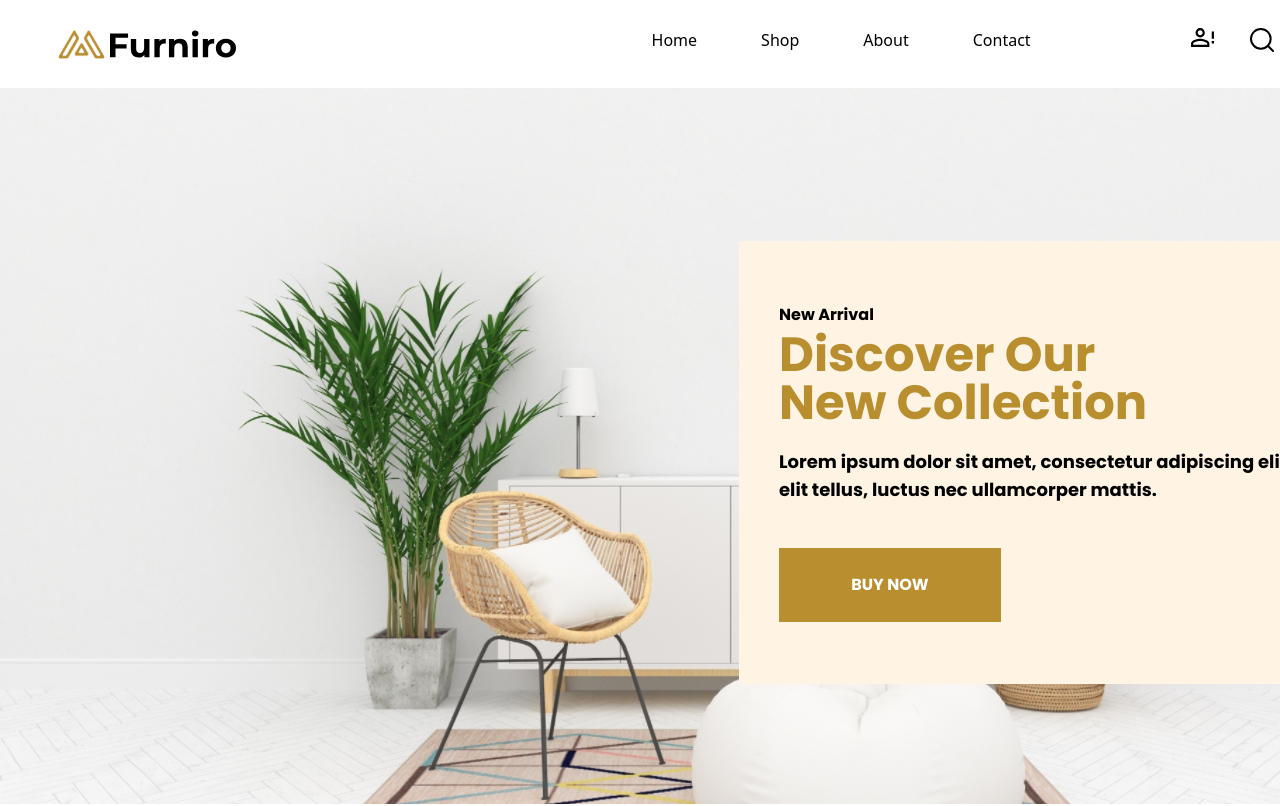
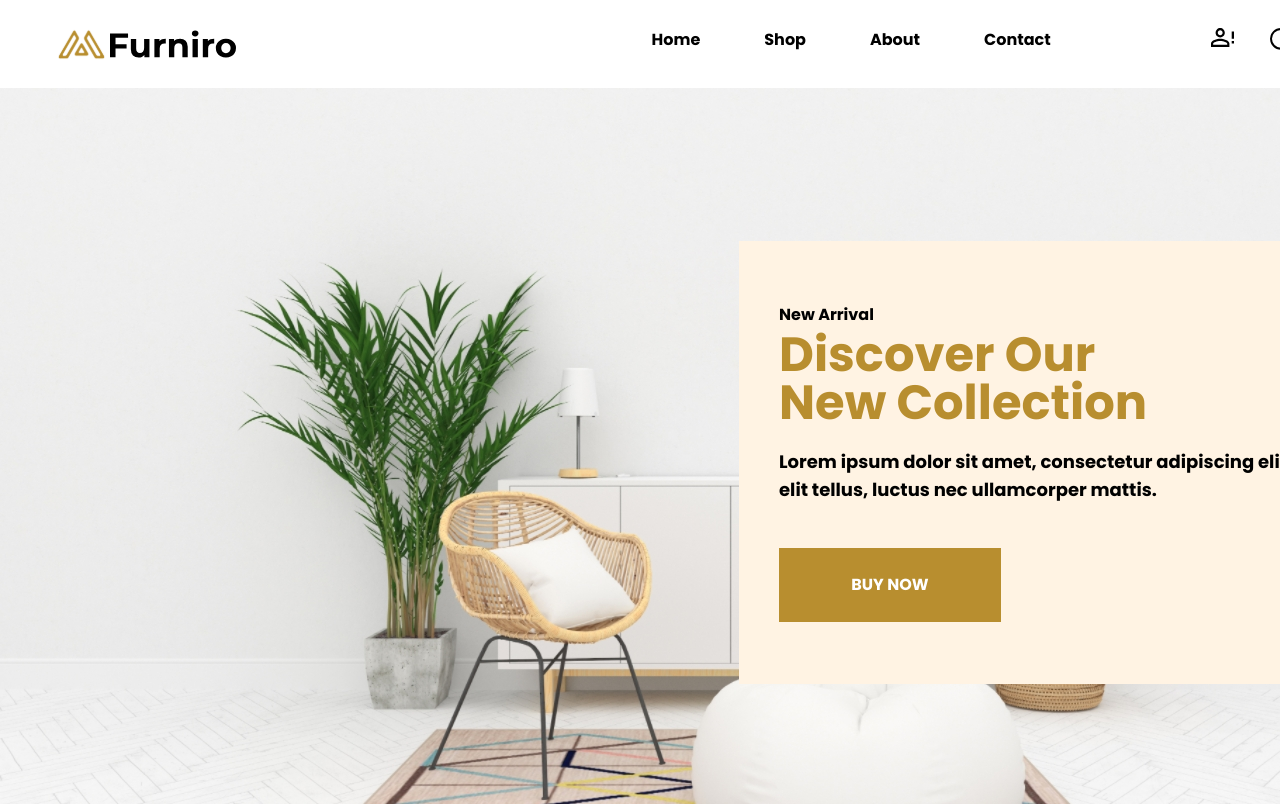
Before and after one commit to LizNgoNgoc/internetShop, a React (Create React App) app in the folder my-app/: page / in a window 1280 px wide. Shown: the top 806 px of the page. Built offline with nearby package versions, Linux system fonts and the light colour scheme.

Commit message:
add font

```diff
--- a/my-app/src/Components/Header/Header.jsx
+++ b/my-app/src/Components/Header/Header.jsx
@@ -1,7 +1,7 @@
 import { Link } from "react-router-dom"
 
 export default function Header() {
-    return <section className='w-full bg-white pl-14 pr-24 py-7 flex'>
+    return <section className='w-full bg-white pl-14 pr-24 py-7 flex font-Poppins'>
         <div className="w-48 mr-64">
             <Link className="flex gap-1">
                 <img src="./images/home_page/Meubel House_Logos-05.svg" alt='img'/>
--- a/my-app/src/Components/HeaderShop/HeaderShop.jsx
+++ b/my-app/src/Components/HeaderShop/HeaderShop.jsx
@@ -1,5 +1,5 @@
 export default function HeaderShop() {
-    return <section className="w-full mb-14 p-24">
+    return <section className="w-full mb-14 p-24 font-Poppins">
         <img src="./images/shopHeader/banner.png" alt="shop"/>
         <div className="absolute top-56 right-2/4">
             <h3 className="m-auto text-zinc-900 text-5xl">Shop</h3>
```
